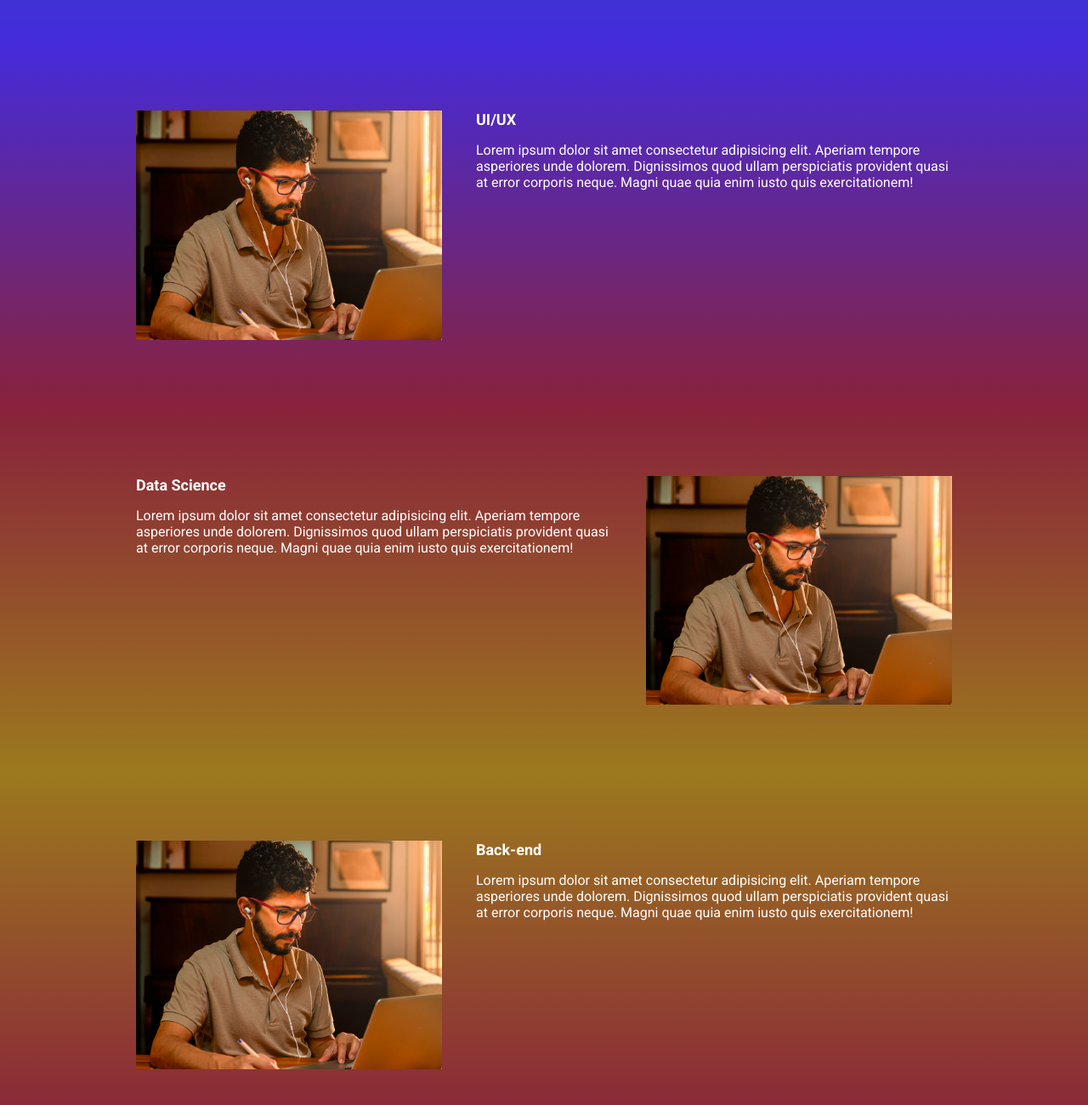
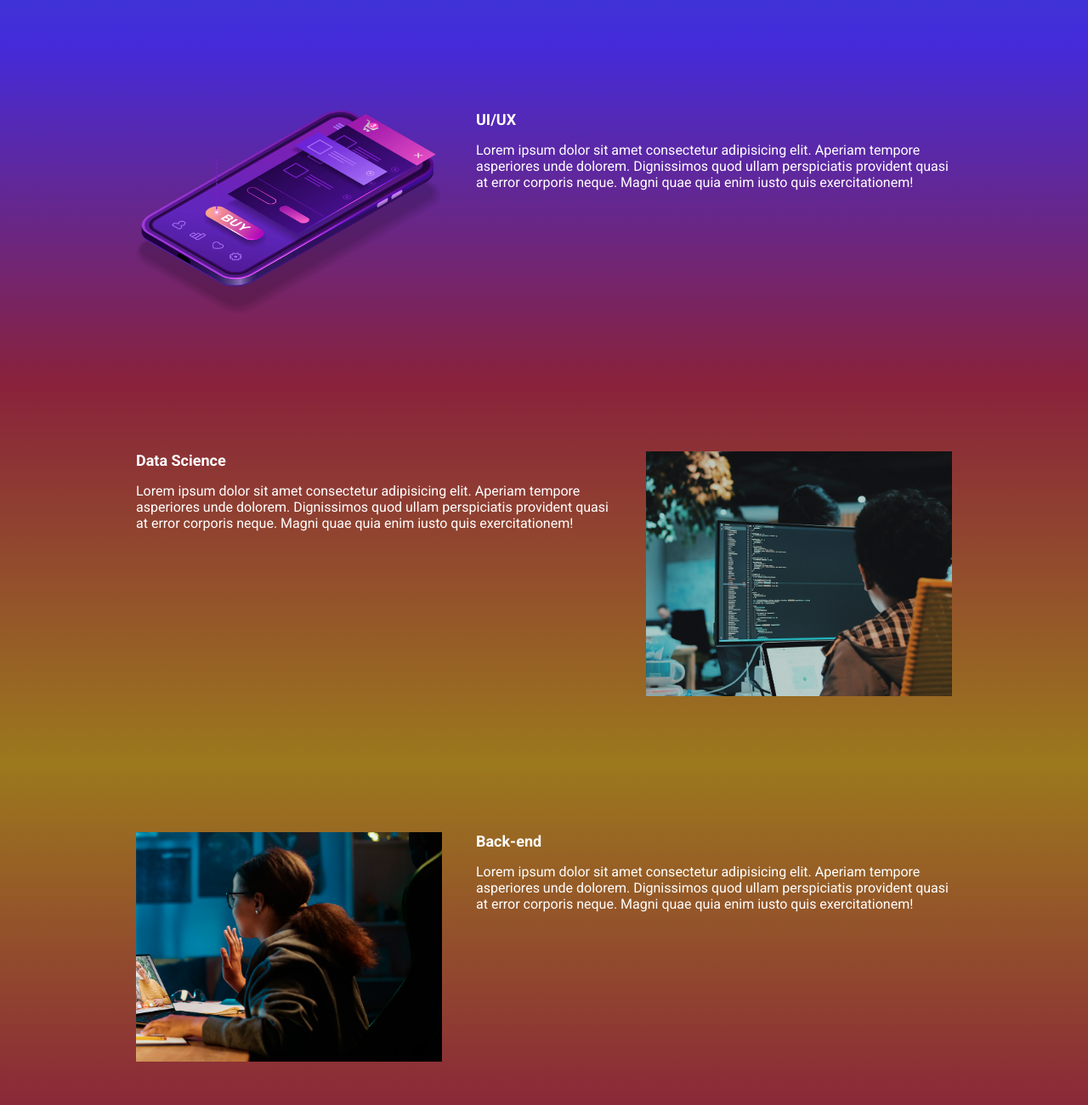
Before and after one commit to Reinaldo-Sn/ebac_tech_talks, a website built with Parcel: page src/index.html in a window 1280 px wide. Shown: the part 940-2240 px from the top of the page at 85% size. Built offline with nearby package versions, Linux system fonts and the light colour scheme.

Commit message:
alterando as imagens das sections

```diff
--- a/src/index.html
+++ b/src/index.html
@@ -59,7 +59,7 @@
                     Lorem ipsum dolor sit amet consectetur adipisicing elit. Aperiam tempore asperiores unde dolorem. Dignissimos quod ullam perspiciatis provident quasi at error corporis neque. Magni quae quia enim iusto quis exercitationem!
                 </p>
             </div>
-            <img class="event__image" src="./images/frontend.png" alt="Front-end">
+            <img class="event__image" src="./images/ui-ux.png" alt="UI-UX">
         </div>
     </section>
     <section class="event event--data-science">
@@ -72,7 +72,7 @@
                     Lorem ipsum dolor sit amet consectetur adipisicing elit. Aperiam tempore asperiores unde dolorem. Dignissimos quod ullam perspiciatis provident quasi at error corporis neque. Magni quae quia enim iusto quis exercitationem!
                 </p>
             </div>
-            <img class="event__image" src="./images/frontend.png" alt="Front-end">
+            <img class="event__image" src="./images/data.png" alt="Data-science">
         </div>
     </section>
     <section class="event event--backend event--image-left">
@@ -85,7 +85,7 @@
                     Lorem ipsum dolor sit amet consectetur adipisicing elit. Aperiam tempore asperiores unde dolorem. Dignissimos quod ullam perspiciatis provident quasi at error corporis neque. Magni quae quia enim iusto quis exercitationem!
                 </p>
             </div>
-            <img class="event__image" src="./images/frontend.png" alt="Front-end">
+            <img class="event__image" src="./images/backend.png" alt="Back-end">
         </div>
     </section>
 
```
